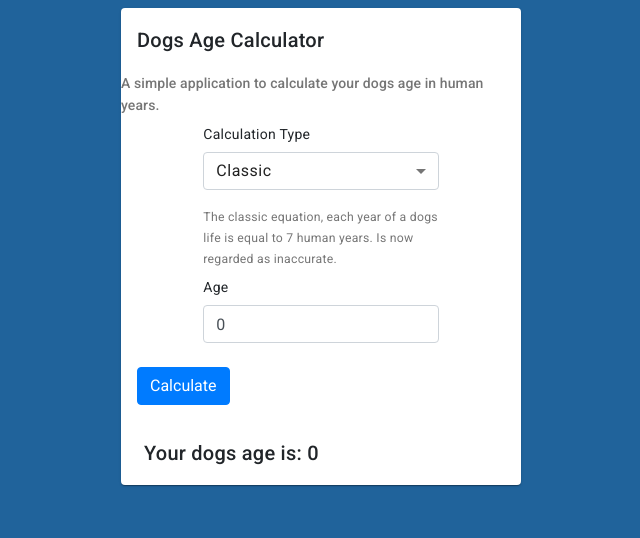
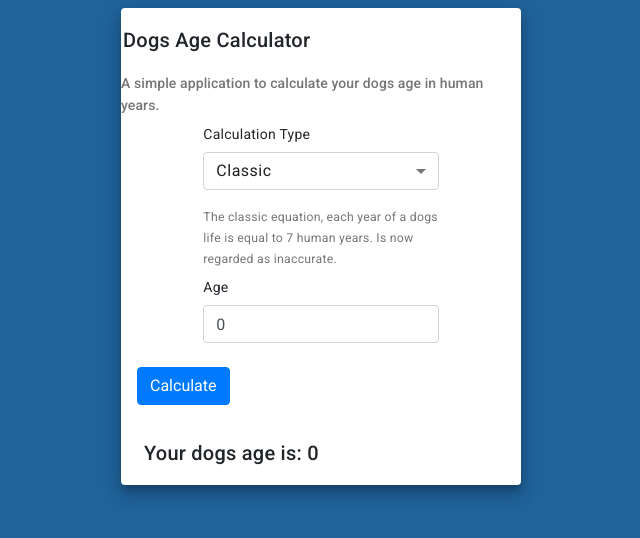
Before and after one commit to boogermanus/DogsAge, an Angular app: page / in a window 1280 px wide. Shown: the top 538 px of the page, without its empty margins (319-959 px from the left). Built offline with nearby package versions, Linux system fonts and the light colour scheme.

Commit message:
elevation fix

```diff
--- a/src/app/dogs-age/dogs-age.component.html
+++ b/src/app/dogs-age/dogs-age.component.html
@@ -1,6 +1,6 @@
 <div class="row justify-content-center mt-2">
-    <mat-card style="width: 400px" class="mat-elevation-z10" >
-        <mat-card-header>
+    <mat-card style="width: 400px" class="mat-mdc-elevation-specific mat-elevation-z10" >
+        <mat-card-header style="padding-left: 2px;">
             <h2>Dogs Age Calculator</h2>
         </mat-card-header>
         <mat-card-subtitle>A simple application to calculate your dogs age in human years.</mat-card-subtitle>
```
